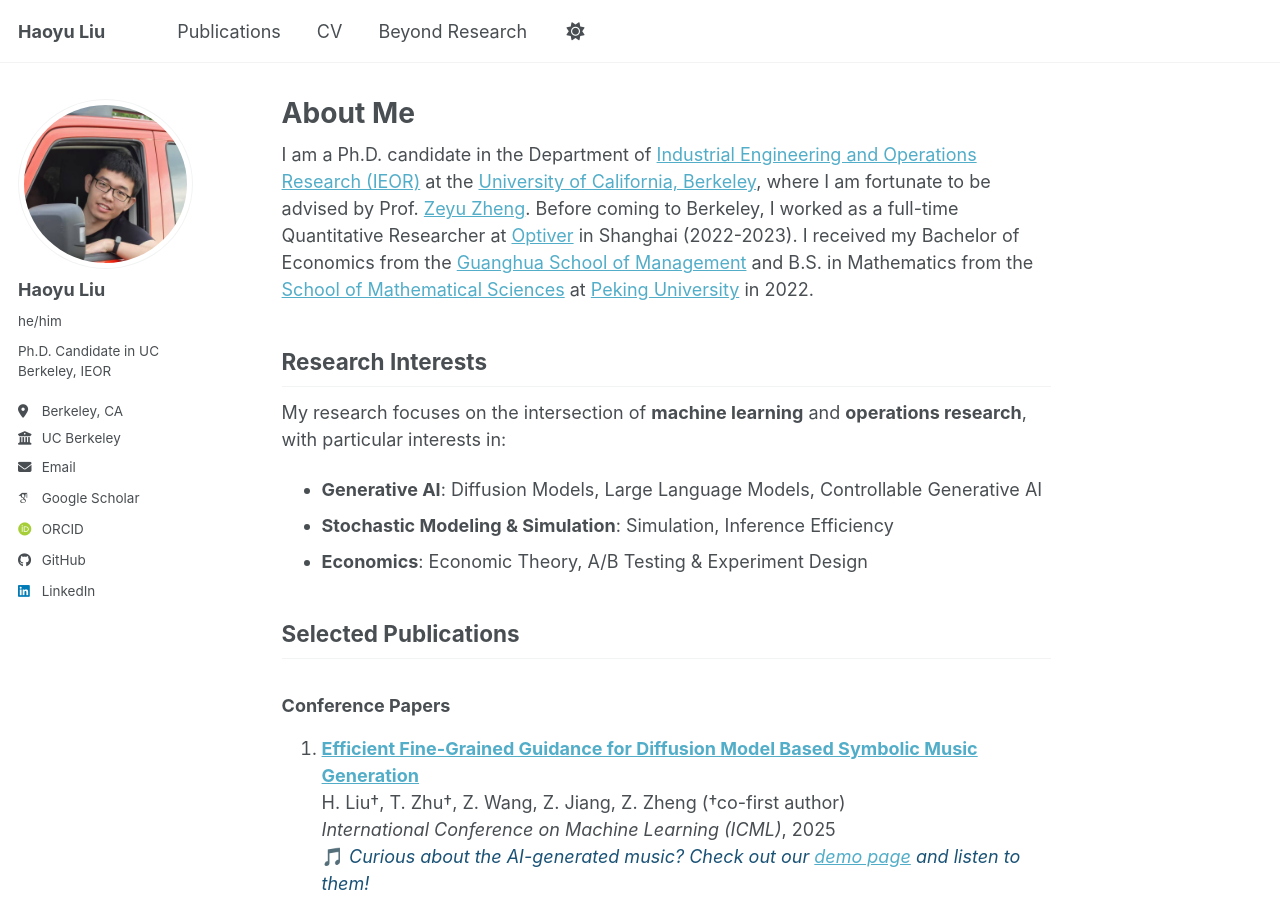
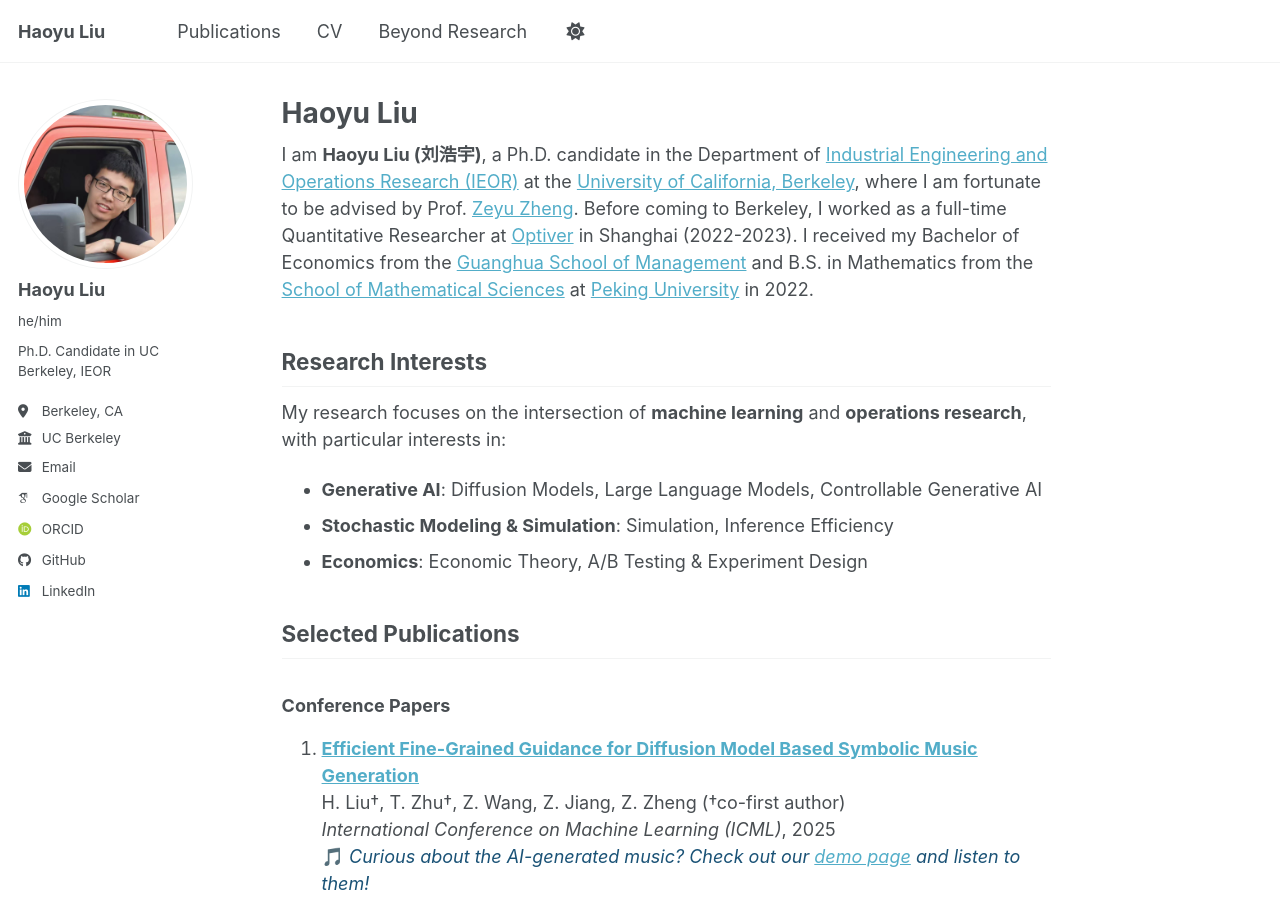
Before and after one commit to huajianduzhuo-code/huajianduzhuo-code.github.io, a Jekyll site: the page built from _pages/about.md, in a window 1280 px wide and 900 px high. Built offline with Jekyll 4.4.1, drawn with Linux system fonts in a browser that asks for light colours; some web fonts are replaced; a script bundle is joined from its source files by our own code; library files that are not in the unit come from our copies.

Commit message:
slight change

```diff
--- a/_pages/about.md
+++ b/_pages/about.md
@@ -1,13 +1,15 @@
 ---
 permalink: /
-title: "About Me"
+title: "Haoyu Liu"
 author_profile: true
+description: Haoyu Liu is a Ph.D. candidate in Industrial Engineering and Operations Research at UC Berkeley.
 redirect_from:
   - /about/
   - /about.html
 ---
 
-I am a Ph.D. candidate in the Department of [Industrial Engineering and Operations Research (IEOR)](https://ieor.berkeley.edu/) at the [University of California, Berkeley](https://www.berkeley.edu/), where I am fortunate to be advised by Prof. [Zeyu Zheng](https://zheng80.github.io/). Before coming to Berkeley, I worked as a full-time Quantitative Researcher at [Optiver](https://www.optiver.com/) in Shanghai (2022-2023). I received my Bachelor of Economics from the [Guanghua School of Management](https://www.gsm.pku.edu.cn/) and B.S. in Mathematics from the [School of Mathematical Sciences](https://www.math.pku.edu.cn/) at [Peking University](https://www.pku.edu.cn/) in 2022.
+I am **Haoyu Liu (刘浩宇)**, a Ph.D. candidate in the Department of [Industrial Engineering and Operations Research (IEOR)](https://ieor.berkeley.edu/) at the [University of California, Berkeley](https://www.berkeley.edu/), where I am fortunate to be advised by Prof. [Zeyu Zheng](https://zheng80.github.io/). Before coming to Berkeley, I worked as a full-time Quantitative Researcher at [Optiver](https://www.optiver.com/) in Shanghai (2022-2023). I received my Bachelor of Economics from the [Guanghua School of Management](https://www.gsm.pku.edu.cn/) and B.S. in Mathematics from the [School of Mathematical Sciences](https://www.math.pku.edu.cn/) at [Peking University](https://www.pku.edu.cn/) in 2022.
+
 
 ## Research Interests
 
```
